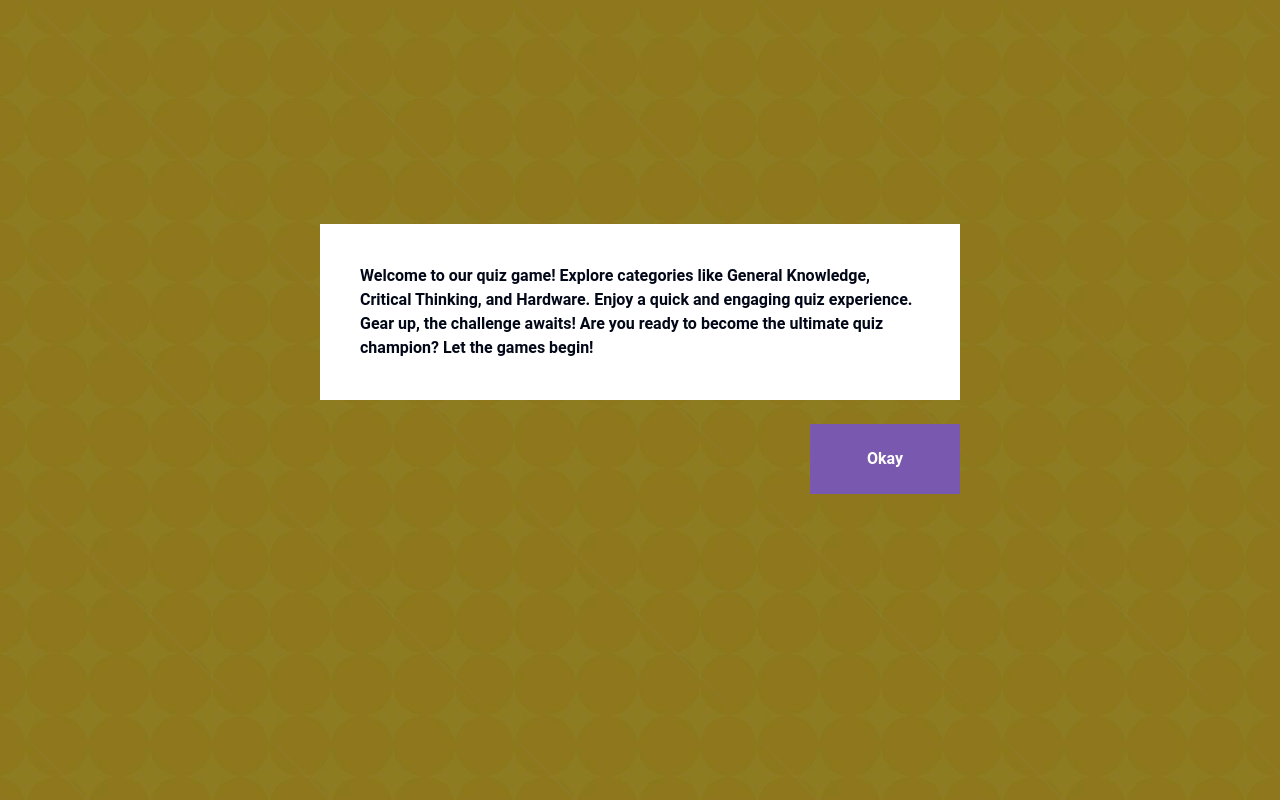
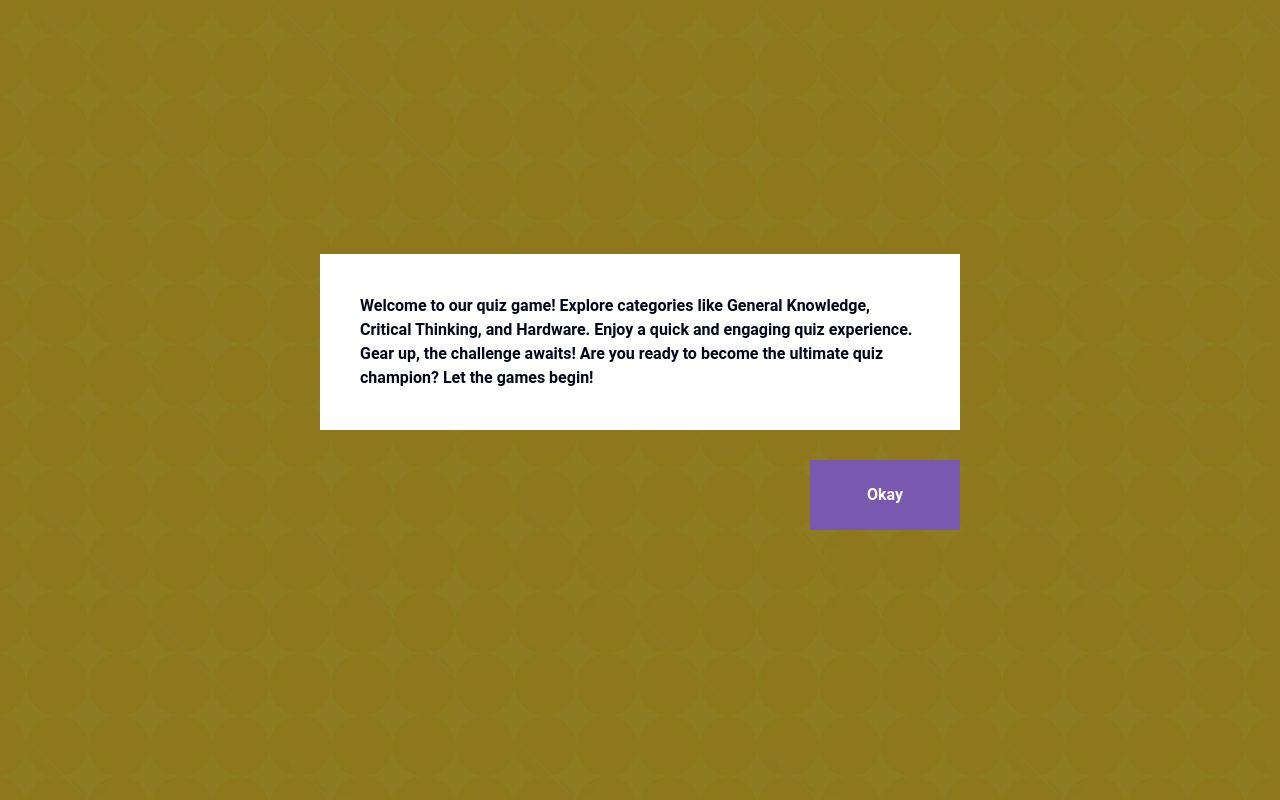
Before and after one commit to ekko1500/knowledge-thinking-quiz, a React (Vite) app: page /about in a window 1280 px wide. Built offline with nearby package versions, Linux system fonts and the light colour scheme.

Commit message:
fixed margin : about.page

```diff
--- a/src/components/About.jsx
+++ b/src/components/About.jsx
@@ -11,7 +11,7 @@ function About({ setModal }) {
       }}
     >
       <div className=" w-[90%] lg:w-[50%]  h-[22rem] flex flex-col">
-        <div className=" w-full flex items-center justify-center relative p-[40px] lg:px-[40px] bg-white ">
+        <div className=" my-[10px] lg:my-[30px] w-full flex items-center justify-center relative p-[40px] lg:px-[40px] bg-white ">
           {/* <img src={aboutBg} className=" w-full " /> */}
 
           <h1 className=" text-[1rem] font-bold ">
@@ -21,7 +21,7 @@ function About({ setModal }) {
             the ultimate quiz champion? Let the games begin!
           </h1>
         </div>
-        <br />
+
         <div className=" w-full flex justify-end items-end">
           <div className="w-[150px]">
             <Button3 title="Okay" onFunction={() => setModal(false)} />
--- a/src/components/ConfirmBox.jsx
+++ b/src/components/ConfirmBox.jsx
@@ -9,13 +9,13 @@ function ConfirmBox({ onStart, onBack }) {
     <div className=" flex h-screen w-screen items-center justify-center">
       <div className="w-[95%] lg:w-[50%] flex flex-col items-center   ">
         {/* <img src={aboutBg} className=" w-full " /> */}
-        <div className=" bg-white flex w-full p-[20px] h-[200px] items-center justify-center ">
+        <div className=" my-[10px] lg:my-[30px] bg-white flex w-full p-[20px] h-[200px] items-center justify-center ">
           <h1 className=" ">
             မေခွန်း ၁ ခု ကို စက္ကန့် ၂၀ အတွင်း ဖြေဆို ရပါမည်။ အချိန်ကုန်လျှင်
             မေးခွန်း ကျော်ပြီး နောက်တစ်ပုဒ် ပေါ်လာမည် ဖြစ်သည်။
           </h1>
         </div>
-        <br />
+
         <div className=" flex w-full items-center justify-between">
           <div className=" h-full flex w-[30%] items-center justify-center">
             <Button3 title="Back" onFunction={() => onBack()} />
```
